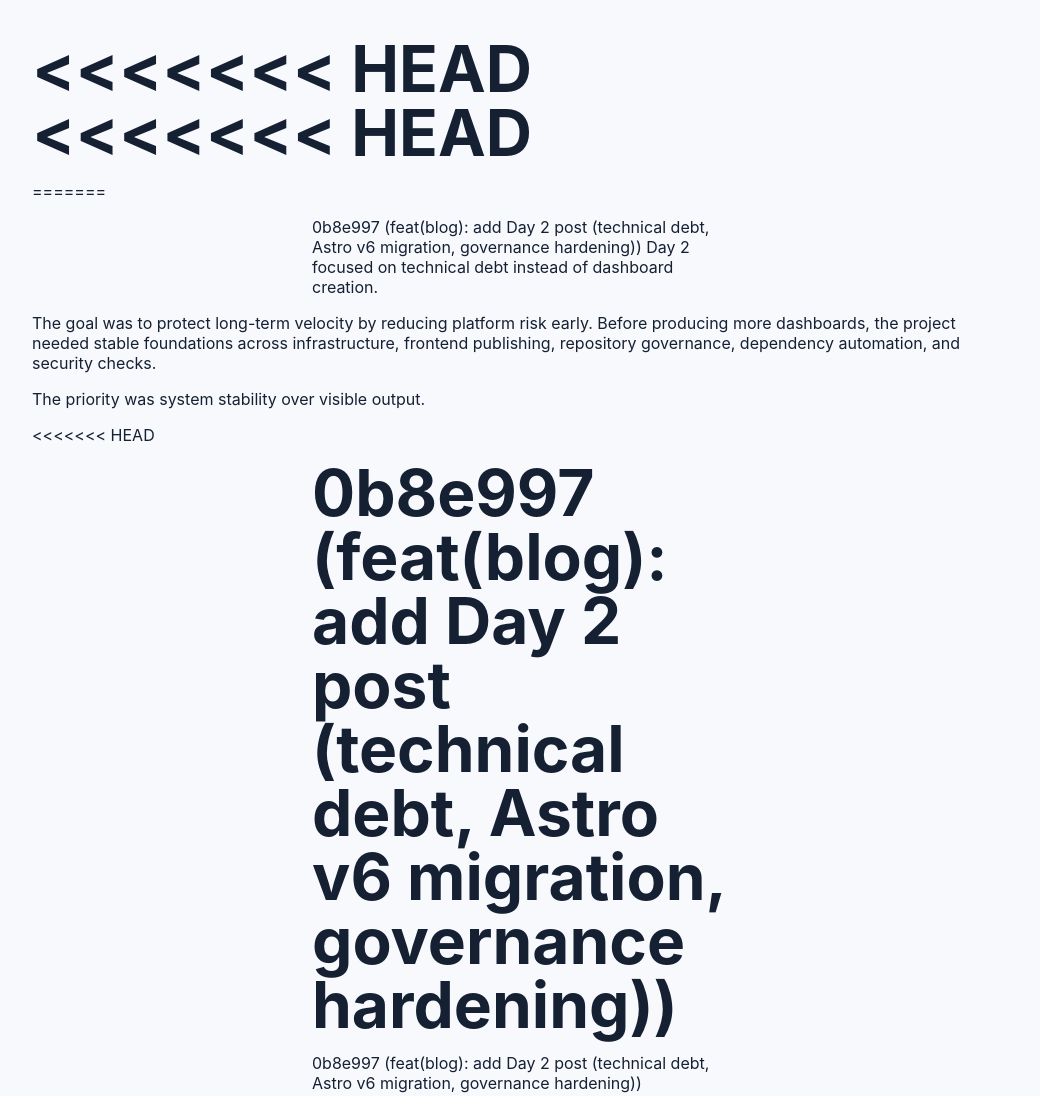
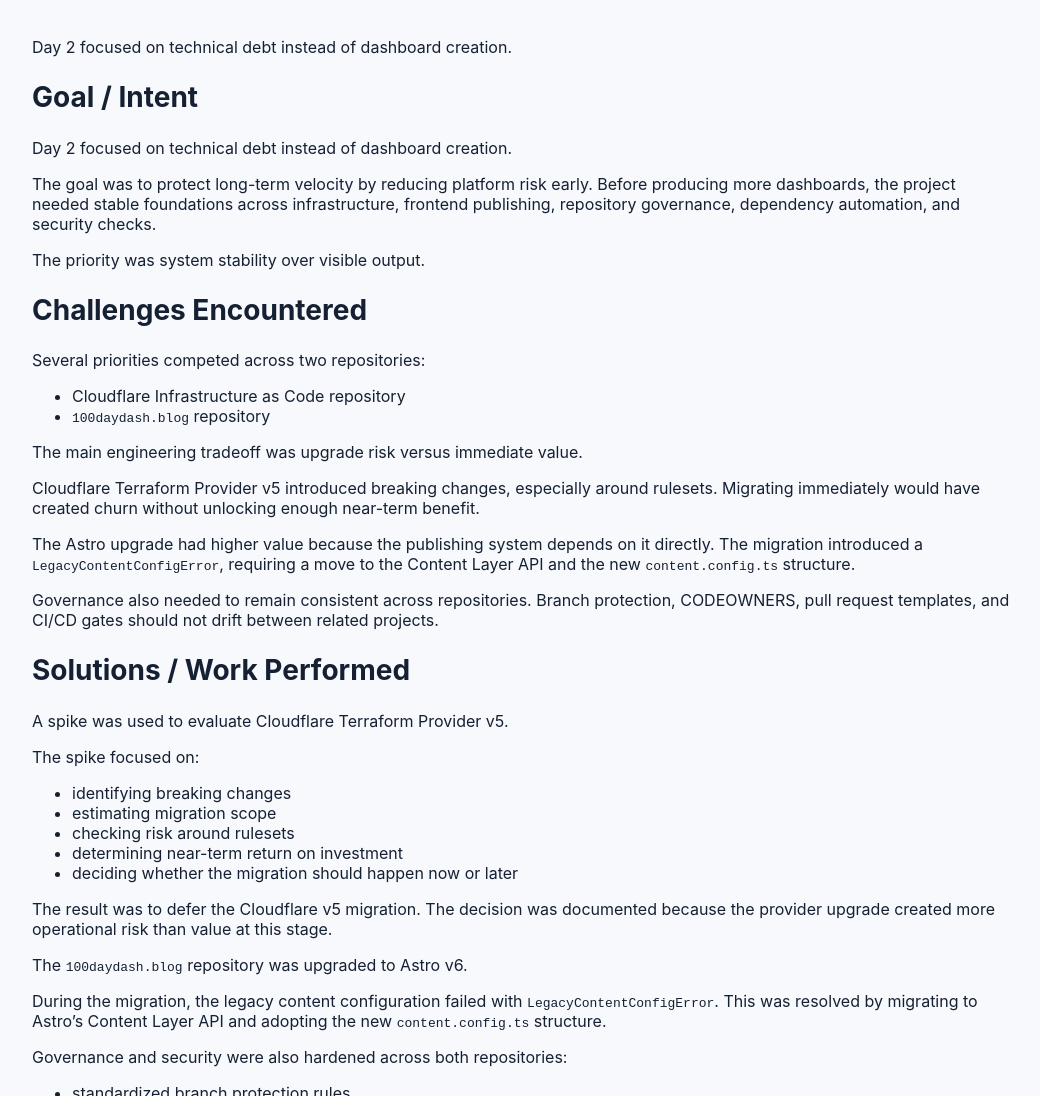
Before and after one commit to neibaur/100daydash.blog, an Astro site in the folder web/: page /blog/day-002-technical-debt-spikes-and-strategic-restraint in a window 1280 px wide. Shown: the part 423-1519 px from the top of the page, without its empty margins (118-1158 px from the left). Built offline with nearby package versions, Linux system fonts and the light colour scheme; Astro itself is replaced by a stand-in of ours.

Commit message:
chore(blog): removed duplicate text chore(readme): start tracking daily progress

```diff
--- a/web/src/content/blog/day-002-technical-debt-spikes-and-strategic-restraint.md
+++ b/web/src/content/blog/day-002-technical-debt-spikes-and-strategic-restraint.md
@@ -14,26 +14,7 @@ dataSources: []
 heroImage: "/media/day-002-technical-debt-spikes-and-strategic-restraint/preview.svg"
 ---
 
-<<<<<<< HEAD
-<<<<<<< HEAD
-=======
-=======
-
-> > > > > > > 0b8e997 (feat(blog): add Day 2 post (technical debt, Astro v6 migration, governance hardening))
-> > > > > > > Day 2 focused on technical debt instead of dashboard creation.
-
-The goal was to protect long-term velocity by reducing platform risk early.
-Before producing more dashboards, the project needed stable foundations across
-infrastructure, frontend publishing, repository governance, dependency
-automation, and security checks.
-
-The priority was system stability over visible output.
-
-<<<<<<< HEAD
-
-> > > > > > > # 0b8e997 (feat(blog): add Day 2 post (technical debt, Astro v6 migration, governance hardening))
-> > > > > > >
-> > > > > > > 0b8e997 (feat(blog): add Day 2 post (technical debt, Astro v6 migration, governance hardening))
+Day 2 focused on technical debt instead of dashboard creation.
 
 ## Goal / Intent
 
```
Also changed, not shown: dashboards/day-002-technical-debt-spikes-and-strategic-restraint/README.md.
